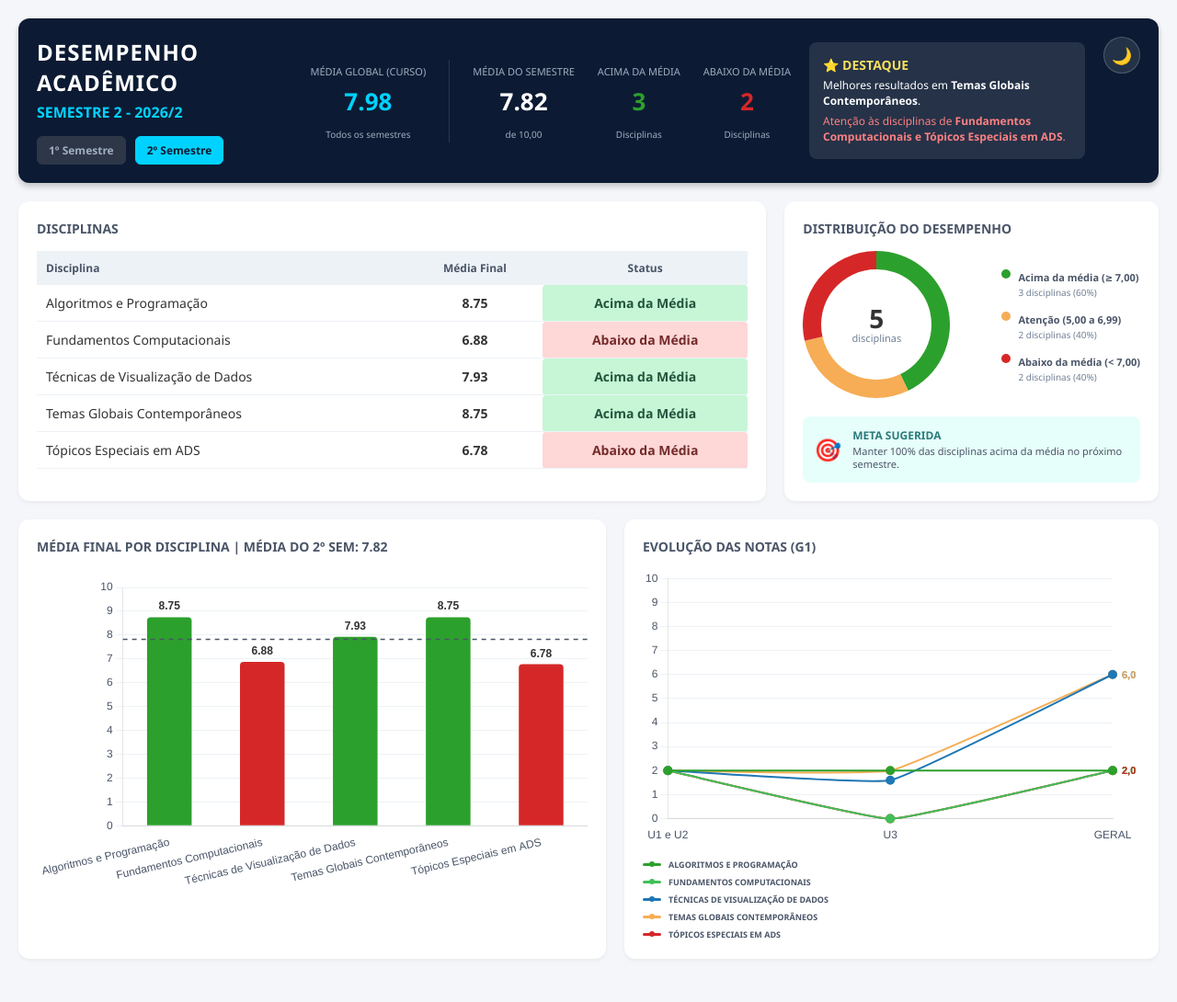
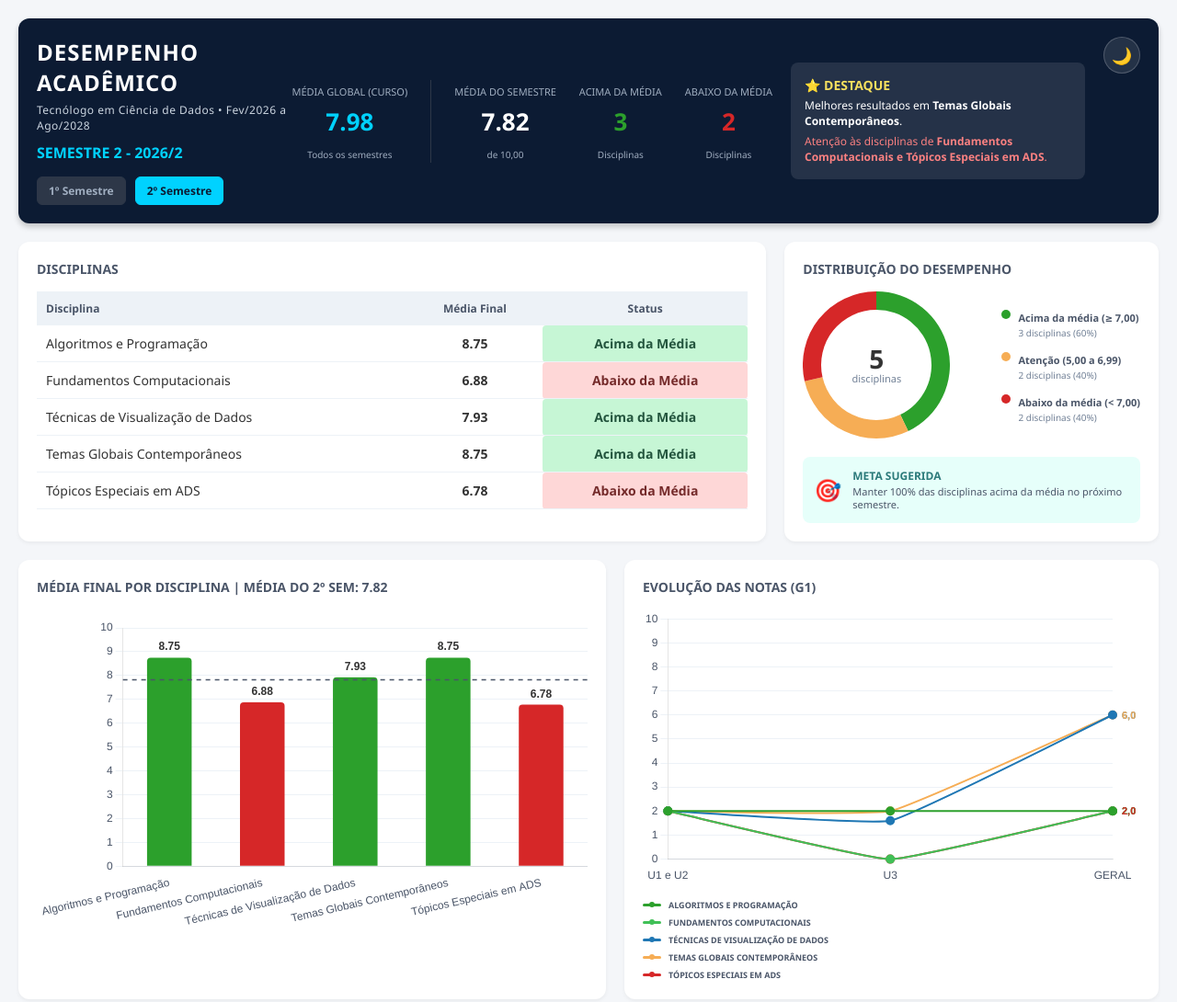
Before and after one commit to Redronew/boletim-dashboard, a plain HTML site: page index.html in a window 1280 px wide. Shown: the whole page at 92% size. Drawn offline with nearby package versions, Linux system fonts and the light colour scheme.

Commit message:
Adicionando informacoes do curso e periodo

```diff
--- a/index.html
+++ b/index.html
@@ -14,6 +14,7 @@
         <header class="header">
             <div class="header-esquerda">
                 <h1>DESEMPENHO ACADÊMICO</h1>
+                <p class="subtitulo-curso">Tecnólogo em Ciência de Dados • Fev/2026 a Ago/2028</p>
                 <p class="subtitulo" id="texto-semestre">SEMESTRE 2 - 2026/2</p>
 
                 <div class="botoes-semestre">
@@ -126,7 +127,6 @@
         <section class="graficos-inferiores">
             <!-- Gráfico de Barras -->
             <div class="card grafico-barras-card">
-                <!-- Removido o style inline do span para herdar a fonte do H3 -->
                 <h3>MÉDIA FINAL POR DISCIPLINA <span id="titulo-media-barras"></span></h3>
                 <div class="barras-container">
                     <canvas id="graficoBarras"></canvas>
--- a/style.css
+++ b/style.css
@@ -67,12 +67,21 @@ body {
     display: flex;
     flex-direction: column;
     justify-content: center;
-    flex: 1; /* Permite que o texto ocupe o espaço necessário */
+    flex: 1;
 }
 
 .header h1 {
     font-size: 24px;
     letter-spacing: 1px;
+}
+
+.subtitulo-curso {
+    color: #cbd5e0;
+    font-size: 12px;
+    margin-top: 5px;
+    margin-bottom: 5px;
+    font-weight: 500;
+    letter-spacing: 0.5px;
 }
 
 .subtitulo {
@@ -116,7 +125,7 @@ body {
     display: flex;
     gap: 25px;
     align-items: center;
-    flex-shrink: 0; /* Impede que as métricas "amassem" */
+    flex-shrink: 0;
 }
 
 .metrica {
@@ -143,13 +152,14 @@ body {
     padding-right: 25px;
 }
 
-/* Área de Destaque */
+/* Card de Destaque */
 .destaque {
     background-color: rgba(255, 255, 255, 0.1);
     padding: 15px;
     border-radius: 8px;
-    max-width: 300px;
+    max-width: 320px;
     margin-left: 20px;
+    flex-shrink: 0;
 }
 
 .destaque h3 {
```
